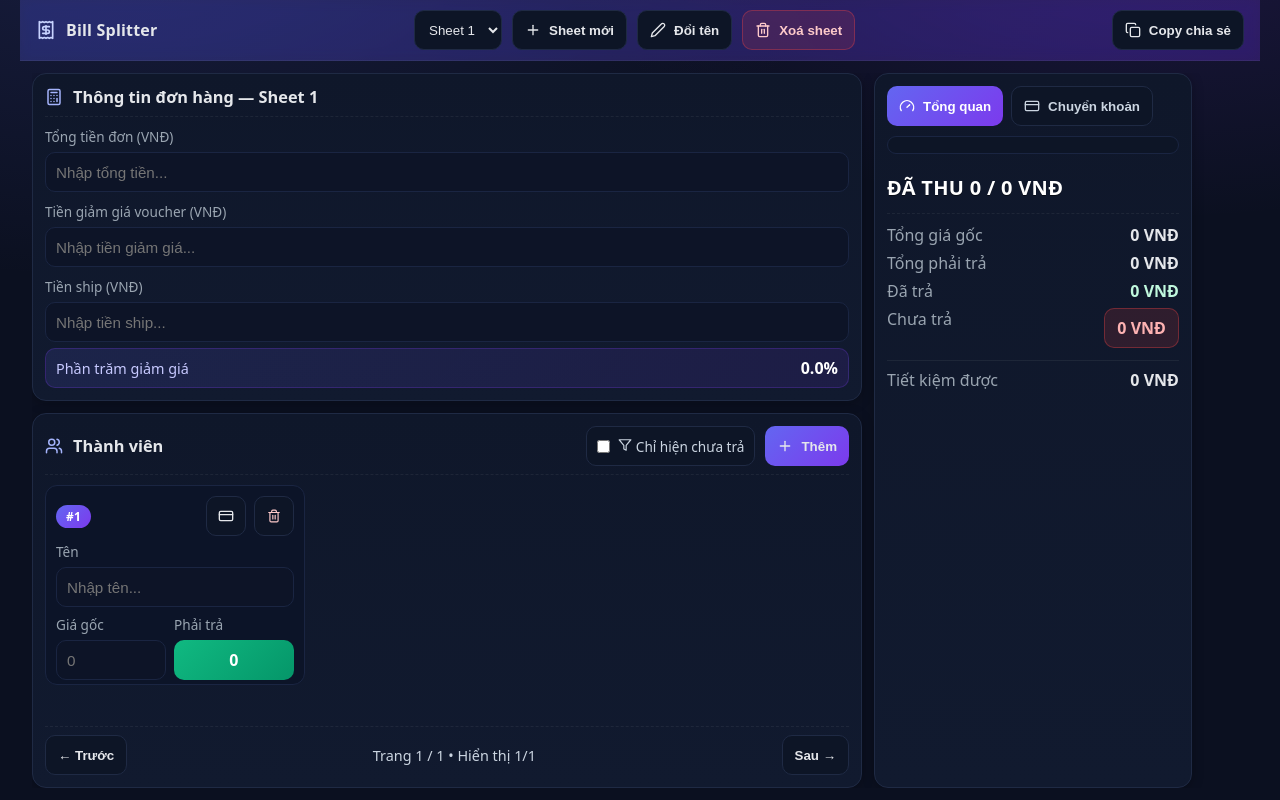
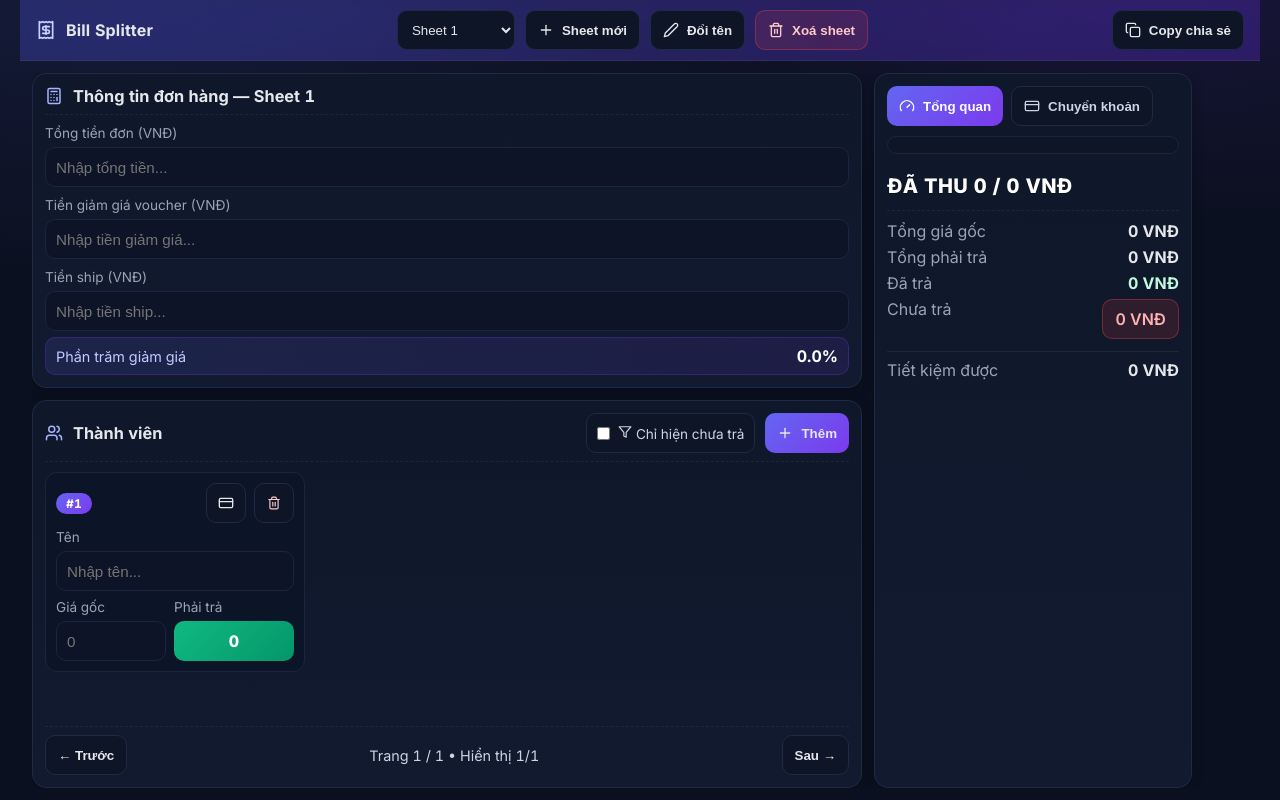
Before and after one commit to hfakeeeeee/Bill-Splitter, a React (Create React App) app: page / in a window 1280 px wide. Built offline with nearby package versions, Linux system fonts and the light colour scheme.

Commit message:
Enhance UI

```diff
--- a/src/App.css
+++ b/src/App.css
@@ -1,3 +1,5 @@
+@import url('https://fonts.googleapis.com/css2?family=Inter:wght@400;500;600;700;800&display=swap');
+
 /* ==================== DARK THEME – SHEETS – NO PAGE SCROLL ==================== */
 :root{
   --topbar-h: 60px;
@@ -30,8 +32,12 @@ body{
     radial-gradient(1200px 600px at 10% -10%, rgba(99,102,241,.15), transparent 60%),
     radial-gradient(1000px 500px at 90% -10%, rgba(124,58,237,.15), transparent 60%),
     var(--bg-0);
-  font-family: ui-sans-serif, system-ui, -apple-system, "Segoe UI", Roboto, "Helvetica Neue", Arial;
-}
+    font-family: "Inter", ui-sans-serif, system-ui, -apple-system, "Segoe UI", Roboto, "Helvetica Neue", Arial, sans-serif;
+    -webkit-font-smoothing: antialiased;
+    -moz-osx-font-smoothing: grayscale;
+    font-variant-numeric: tabular-nums;
+    font-feature-settings: "ss01","cv01","cv02","kern","liga";
+  }
 
 .app{height:100dvh;display:flex;flex-direction:column}
 
@@ -56,7 +62,10 @@ body{
   border-radius:10px;
   border:1px solid var(--border);
   background:#0d1526;
-  color:var(--text);
+  background-repeat: no-repeat;
+  background-position: right 12px center;  /* căn giữa dọc */
+  background-size: 14px 14px;
+  padding-right: 40px;        color:var(--text);
 }
 
 /* Shell */
--- a/src/App.js
+++ b/src/App.js
@@ -1,7 +1,7 @@
 import React, { useEffect, useMemo, useRef, useState } from "react";
 import {
   Plus, Trash2, Calculator, Users, Receipt, AlertTriangle, CheckCircle,
-  CreditCard, X, Filter, Copy, Shuffle, Gauge, ListChecks, Upload, Edit2
+  CreditCard, Filter, Copy, Shuffle, Gauge, ListChecks, Upload, Edit2
 } from "lucide-react";
 import "./App.css";
 
```
